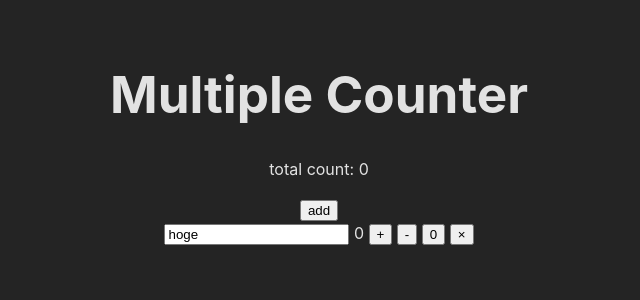
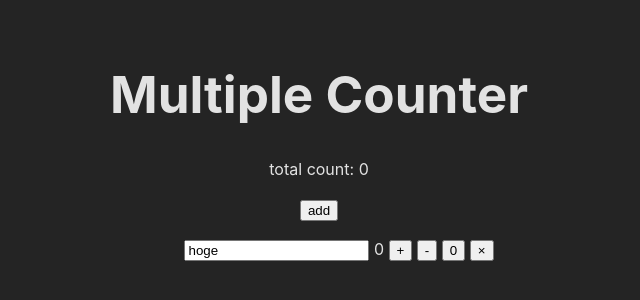
Before and after one commit to hijikiman/svelte-counter-list-sample, a Svelte app in the folder app/: page / in a window 1280 px wide. Both pictures are taken after a click on the button "add". Shown: the top 300 px of the page, without its empty margins (321-961 px from the left). Built offline with nearby package versions, Linux system fonts and the light colour scheme.

Commit message:
[refact] list markup

```diff
--- a/app/src/App.svelte
+++ b/app/src/App.svelte
@@ -34,7 +34,9 @@
     total count: {total_count}
   </p>
   <button on:click={addCounterCard}>add</button>
+  <ul>
     {#each counterCardList as counterCardValue, id}
+      <li>
         <CounterCard
           {...counterCardValue}
           on:inc={() => increment(id)}
@@ -42,7 +44,9 @@
           on:reset={() => reset(id)}
           on:remove={() => removeCounterCard(id)}
         />
+      </li>
     {/each}
+  </ul>
   <div class="card" />
 </main>
 
@@ -51,4 +55,7 @@
     font-size: 3.2em;
     line-height: 1.1;
   }
+  li {
+    list-style-type: none;
+  }
 </style>
```
Lines whose indentation alone changed are shown as unchanged.
